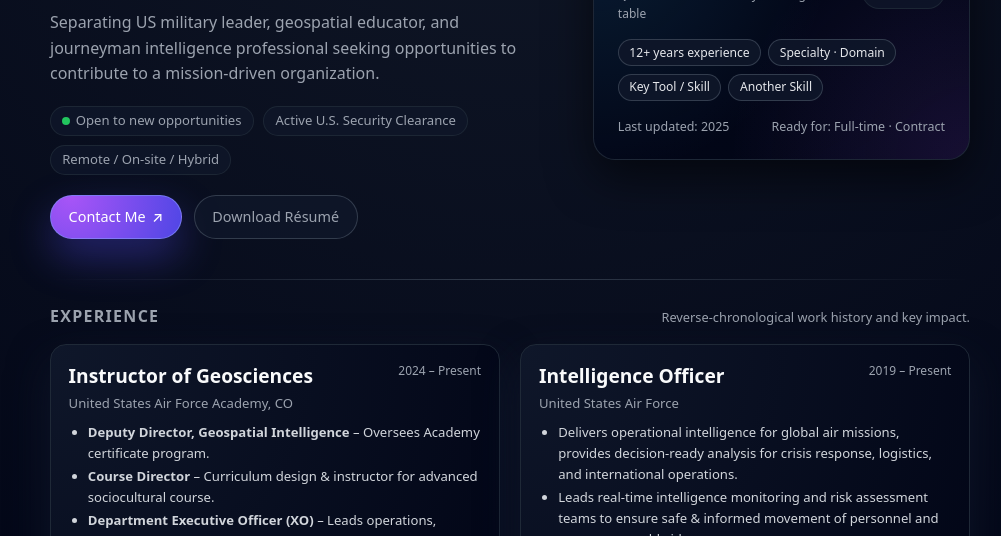
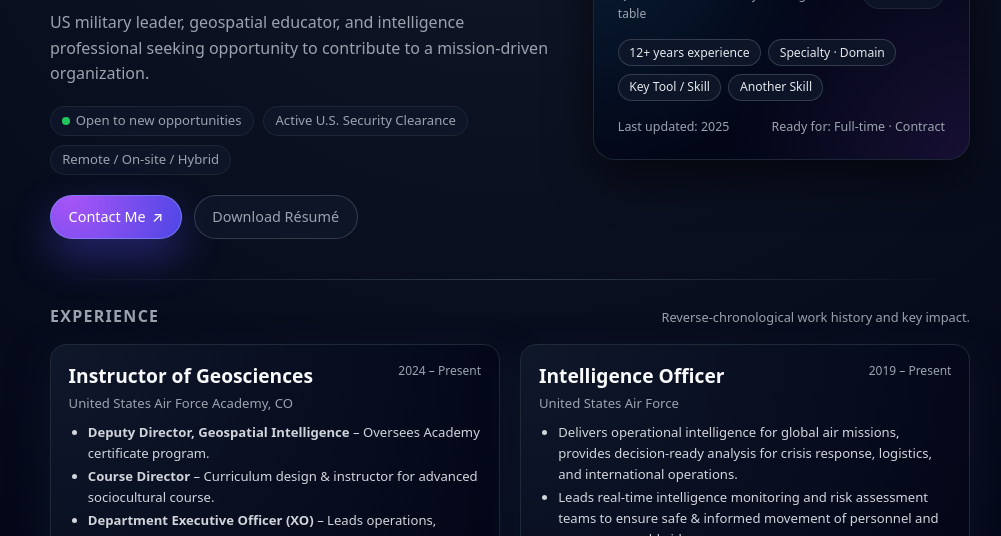
Before and after one commit to dumaleja/Portfolio, a plain HTML site: page index.html in a window 1280 px wide. Shown: the part 264-800 px from the top of the page, without its empty margins (130-1131 px from the left). Drawn offline with Linux system fonts and the light colour scheme.

Commit message:
Revise hero subtitle for clarity and conciseness

```diff
--- a/index.html
+++ b/index.html
@@ -558,7 +558,7 @@
           <span>Resume & Portfolio</span>
         </h1>
         <p class="hero-subtitle">
-          Separating US military leader, geospatial educator, and journeyman intelligence professional seeking opportunities to contribute to a mission-driven organization.
+          US military leader, geospatial educator, and intelligence professional seeking opportunity to contribute to a mission-driven organization.
 
         </p>
 
```
